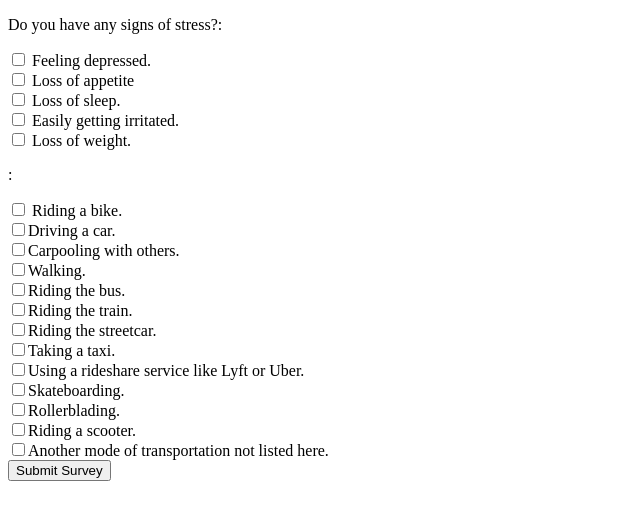
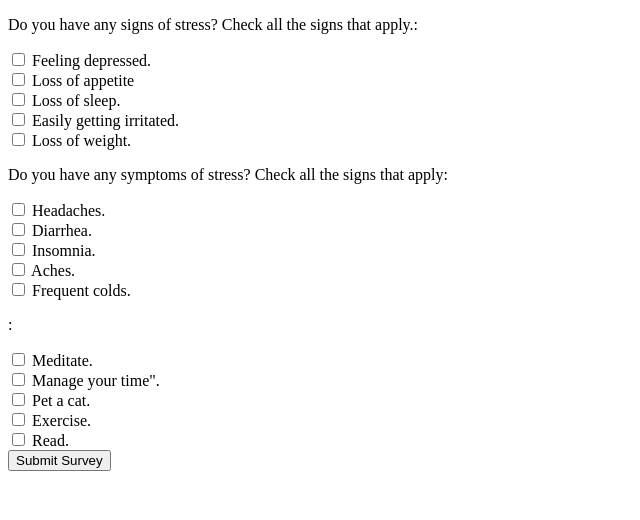
Before and after one commit to MelYasuda/stress-test, a plain HTML site: page index.html in a window 1280 px wide. Shown: the whole page, without its empty margins (0-640 px from the left). Drawn offline with Linux system fonts and the light colour scheme.

Commit message:
complete the questions and checkboxes

```diff
--- a/index.html
+++ b/index.html
@@ -7,7 +7,7 @@
     <div class="container">
       <form id="stress-testß">
         <div class="form-group">
-          <p>Do you have any signs of stress?:</p>
+          <p>Do you have any signs of stress? Check all the signs that apply.:</p>
           <input type="checkbox" name="negative-affect" value="depressed"> Feeling depressed.<br>
           <input type="checkbox" name="negative-affect" value="appetite"> Loss of appetite<br>
           <input type="checkbox" name="negative-affect" value="sleep"> Loss of sleep.<br>
@@ -15,20 +15,21 @@
           <input type="checkbox" name="negative-affect" value="weight"> Loss of weight.<br>
         </div>
         <div class="form-group">
+          <p>Do you have any symptoms of stress? Check all the signs that apply:</p>
+          <input type="checkbox" name="health-symptoms" value="headaches"> Headaches.<br>
+          <input type="checkbox" name="health-symptoms" value="diarrhea"> Diarrhea.<br>
+          <input type="checkbox" name="health-symptoms" value="insomnia"> Insomnia.<br>
+          <input type="checkbox" name="health-symptoms" value="aches"> Aches.<br>
+          <input type="checkbox" name="health-symptoms" value="colds"> Frequent colds.<br>
+        </div>
+
+        <div class="form-group">
           <p>:</p>
-          <input type="checkbox" name="fun-transportation" value="bike"> Riding a bike.<br>
-          <input type="checkbox" name="fun-transportation" value="car">Driving a car.<br>
-          <input type="checkbox" name="fun-transportation" value="carpool">Carpooling with others.<br>
-          <input type="checkbox" name="fun-transportation" value="walk">Walking.<br>
-          <input type="checkbox" name="fun-transportation" value="bus">Riding the bus.<br>
-          <input type="checkbox" name="fun-transportation" value="train">Riding the train.<br>
-          <input type="checkbox" name="fun-transportation" value="streetcar">Riding the streetcar.<br>
-          <input type="checkbox" name="fun-transportation" value="taxi">Taking a taxi.<br>
-          <input type="checkbox" name="fun-transportation" value="rideshare">Using a rideshare service like Lyft or Uber.<br>
-          <input type="checkbox" name="fun-transportation" value="skateboard">Skateboarding.<br>
-          <input type="checkbox" name="fun-transportation" value="rollerblade">Rollerblading.<br>
-          <input type="checkbox" name="fun-transportation" value="scooter">Riding a scooter.<br>
-          <input type="checkbox" name="fun-transportation" value="other">Another mode of transportation not listed here.<br>
+          <input type="checkbox" name="coping-methods" value="headaches"> Meditate.<br>
+          <input type="checkbox" name="coping-methods" value="headaches"> Manage your time".<br>
+          <input type="checkbox" name="coping-methods" value="headaches"> Pet a cat.<br>
+          <input type="checkbox" name="coping-methods" value="headaches"> Exercise.<br>
+          <input type="checkbox" name="coping-methods" value="headaches"> Read.<br>
         </div>
        <button type="submit">Submit Survey</button>
       </form>
```
